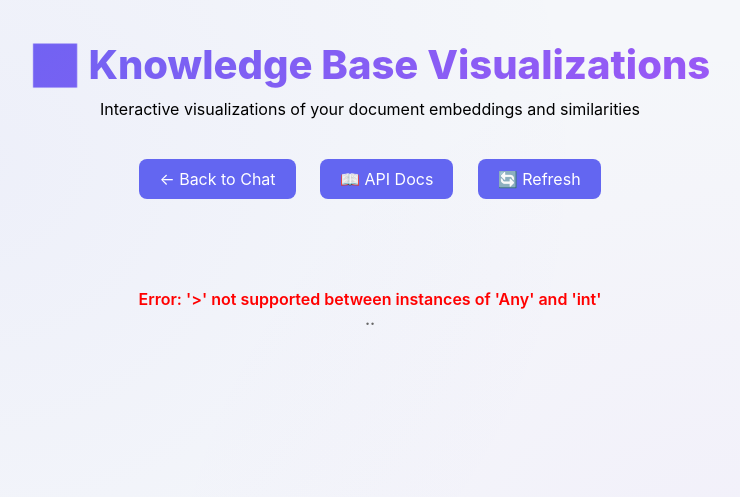
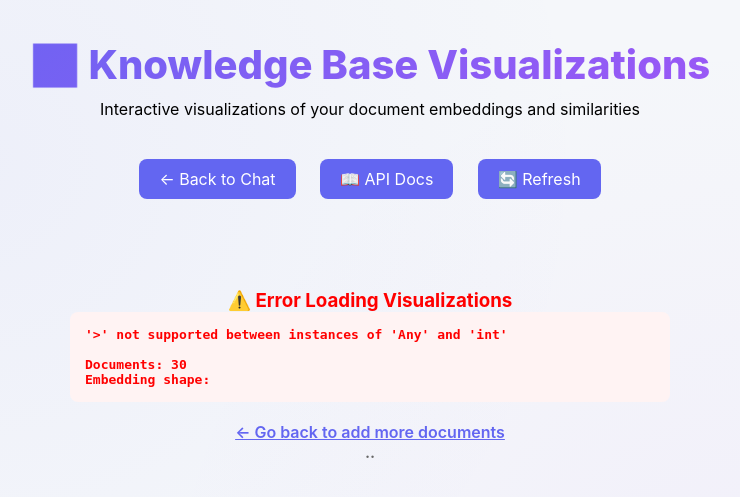
Before and after one commit to yennanliu/rag_demo_1, a Flask app: page /visualizations in a window 1280 px wide. Shown: the top 497 px of the page, without its empty margins (270-1010 px from the left). Run offline with Flask 3, Linux system fonts and the light colour scheme; data that the repository does not hold is empty; some libraries are stand-ins or nearby versions.

Commit message:
fix visualizations feature, html

```diff
--- a/app.py
+++ b/app.py
@@ -516,6 +516,7 @@ def get_visualization_data():
         from sklearn.manifold import TSNE
         from sklearn.decomposition import PCA
 
+        # Validate we have documents
         if len(rag.documents) == 0:
             return jsonify({
                 "success": True,
@@ -536,8 +537,10 @@ def get_visualization_data():
         # Compute 2D projection using t-SNE or PCA
         if num_docs >= 3:
             # Use PCA first to reduce dimensions if needed
+            # n_components must be <= min(n_samples, n_features)
             if embeddings.shape[1] > 50:
-                pca = PCA(n_components=50)
+                n_components = min(50, num_docs - 1, embeddings.shape[1])
+                pca = PCA(n_components=n_components)
                 embeddings_reduced = pca.fit_transform(embeddings)
             else:
                 embeddings_reduced = embeddings
@@ -592,7 +595,16 @@ def get_visualization_data():
         })
 
     except Exception as e:
-        return jsonify({"success": False, "error": str(e)}), 500
+        import traceback
+        error_details = {
+            "success": False,
+            "error": str(e),
+            "error_type": type(e).__name__,
+            "num_documents": len(rag.documents) if rag.documents else 0,
+            "embedding_shape": list(rag.embeddings.shape) if len(rag.embeddings) > 0 else []
+        }
+        print(f"Visualization error: {traceback.format_exc()}")
+        return jsonify(error_details), 500
 
 
 # ============================================================================
--- a/templates/visualizations.html
+++ b/templates/visualizations.html
@@ -202,7 +202,14 @@
                 const data = await response.json();
 
                 if (!data.success) {
-                    throw new Error(data.error || 'Failed to load data');
+                    let errorMsg = data.error || 'Failed to load data';
+                    if (data.num_documents !== undefined) {
+                        errorMsg += `\n\nDocuments: ${data.num_documents}`;
+                    }
+                    if (data.embedding_shape) {
+                        errorMsg += `\nEmbedding shape: ${data.embedding_shape}`;
+                    }
+                    throw new Error(errorMsg);
                 }
 
                 if (data.documents.length === 0) {
@@ -335,7 +342,15 @@
 
             } catch (error) {
                 console.error('Error loading visualizations:', error);
-                loading.innerHTML = `<p style="color: red;">Error: ${error.message}</p>`;
+                loading.innerHTML = `
+                    <div style="color: red; max-width: 600px; margin: 0 auto;">
+                        <h3>⚠️ Error Loading Visualizations</h3>
+                        <pre style="background: #fff3f3; padding: 15px; border-radius: 8px; text-align: left; white-space: pre-wrap;">${error.message}</pre>
+                        <p style="margin-top: 20px;">
+                            <a href="/" style="color: var(--primary);">← Go back to add more documents</a>
+                        </p>
+                    </div>
+                `;
             }
         }
 
```
